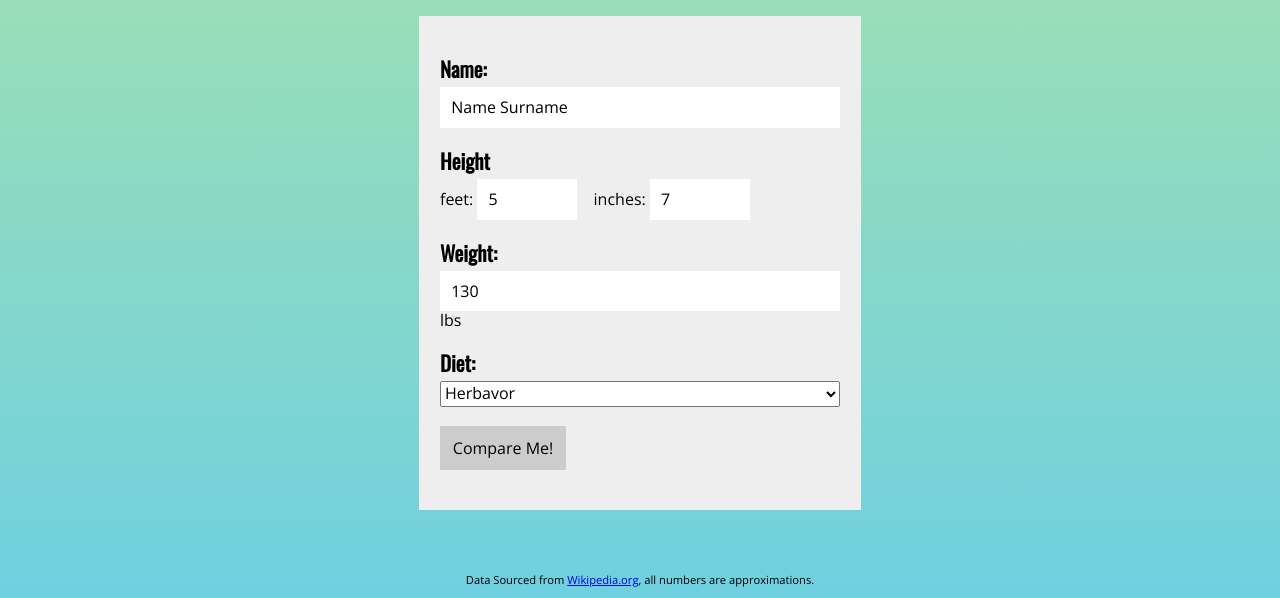
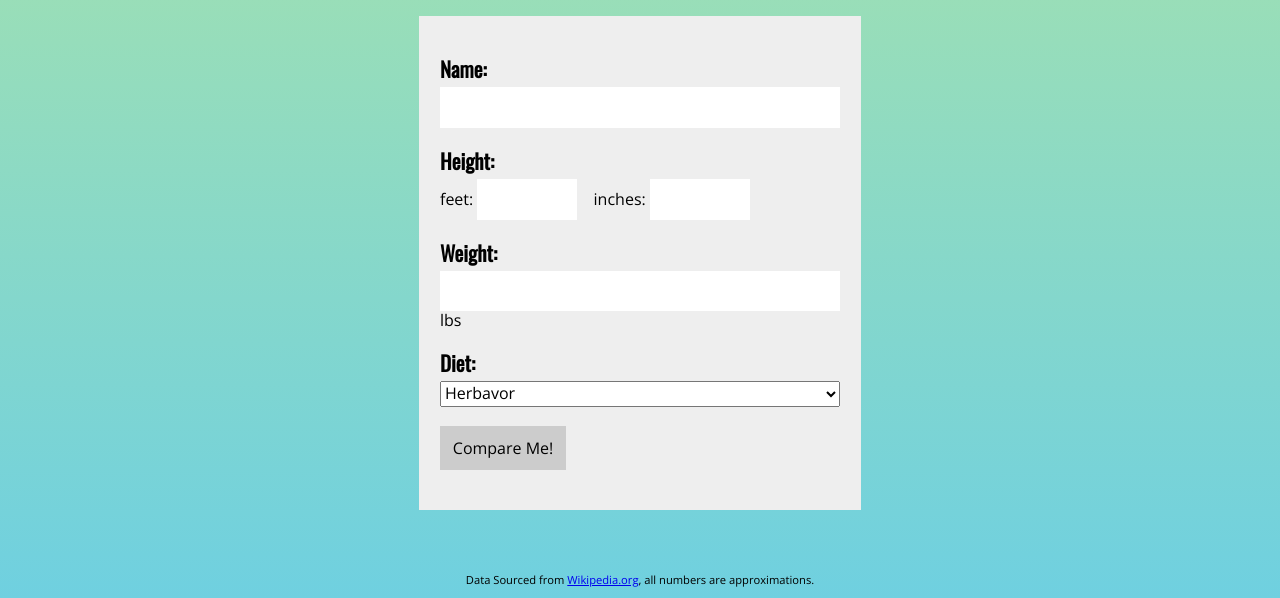
Before and after one commit to briancornally/prj-dinosaurs, a plain HTML site: page index.html in a window 1280 px wide. Shown: the part 258-856 px from the top of the page. Drawn offline with nearby package versions, Linux system fonts and the light colour scheme; a web font is replaced by a local one.

Commit message:
remove defaults, add err div

```diff
--- a/index.html
+++ b/index.html
@@ -23,22 +23,24 @@
     <form id="dino-compare">
         <div class="form-container">
             <p>Name:</p>
-            <input id="name" class="form-field__full" type="text" name="name" title="Name" value="Name Surname">
-            <p>Height</p>
-            <label>feet: <input id="feet" class="form-field__short" type="number" name="feet" title="Feet" value="5"></label>
-            <label>inches: <input id="inches" class="form-field__short" type="number" name="inches" title="Inches" value="7"></label>
+            <input id="name" class="form-field__full" type="text" name="name" title="Name">
+            <p>Height:</p>
+            <label>feet: <input id="feet" class="form-field__short" type="number" name="feet" title="Feet"></label>
+            <label>inches: <input id="inches" class="form-field__short" type="number" name="inches" title="Inches"></label>
             <p>Weight:</p>
-            <label><input id="weight" class="form-field__full" type="number" name="weight" title="Weight" value="130">lbs</label>
+            <label><input id="weight" class="form-field__full" type="number" name="weight" title="Weight">lbs</label>
             <p>Diet:</p>
-            <select id="diet" class="form-field__full" name="diet" title="Diet" value="Herbavor">
+            <select id="diet" class="form-field__full" name="diet" title="Diet">
                 <option>Herbavor</option>
                 <option>Omnivor</option>
                 <option>Carnivor</option>
             </select>
             <div id="btn">Compare Me!</div>
+			<div id="err"></div>
         </div>
     </form>
     <!-- .grid to attach tiles to -->
+
     <main id="grid"></main>
     <footer>
         <!-- Include information source -->
```
